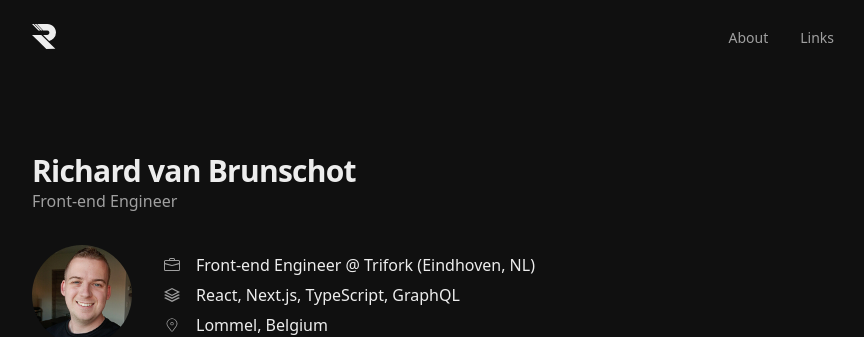
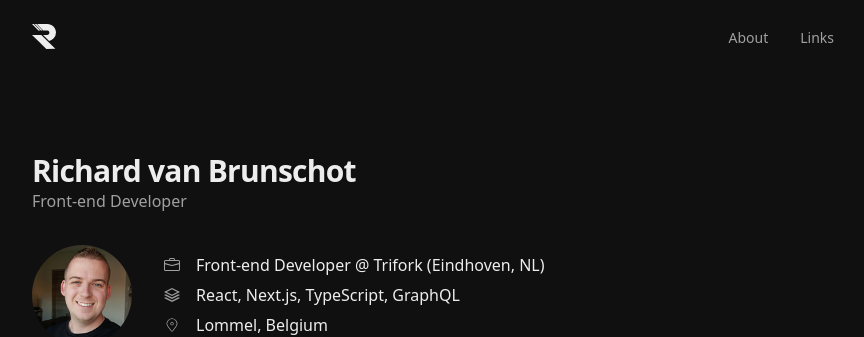
Before and after one commit to Richardvbr/brunschot.dev, a Next.js app: page / in a window 1280 px wide. Shown: the top 337 px of the page, without its empty margins (207-1071 px from the left). Built offline with nearby package versions, Linux system fonts and the light colour scheme.

Commit message:
update copy

```diff
--- a/components/home/index.tsx
+++ b/components/home/index.tsx
@@ -18,7 +18,7 @@
         className="animate-in text-secondary"
         style={{ '--index': 1 } as React.CSSProperties}
       >
-        Front-end Engineer
+        Front-end Developer
       </p>
       <div
         className="mt-8 flex h-[100] w-[100] animate-in items-center gap-8"
@@ -37,7 +37,7 @@
             <div className="shrink-0">
               <BsBriefcase />
             </div>
-            <p>Front-end Engineer @ Trifork (Eindhoven, NL)</p>
+            <p>Front-end Developer @ Trifork (Eindhoven, NL)</p>
           </li>
           <li className="flex items-center gap-4">
             <div className="shrink-0">
@@ -69,7 +69,7 @@
         <li className="transition-opacity">
           <Link
             href="/about"
-            className="flex items-center gap-2 no-underline transition-colors  hover:text-white"
+            className="flex items-center gap-2 no-underline transition-colors hover:text-white"
           >
             <BsArrowUpRight />
             <span>See more</span>
```
